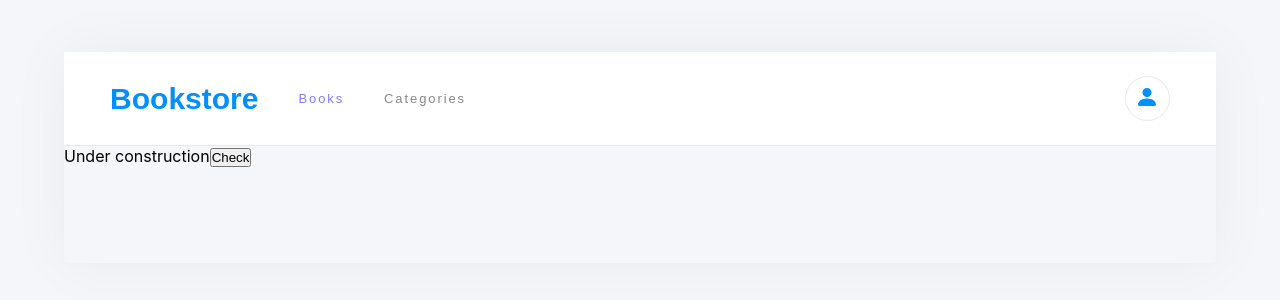
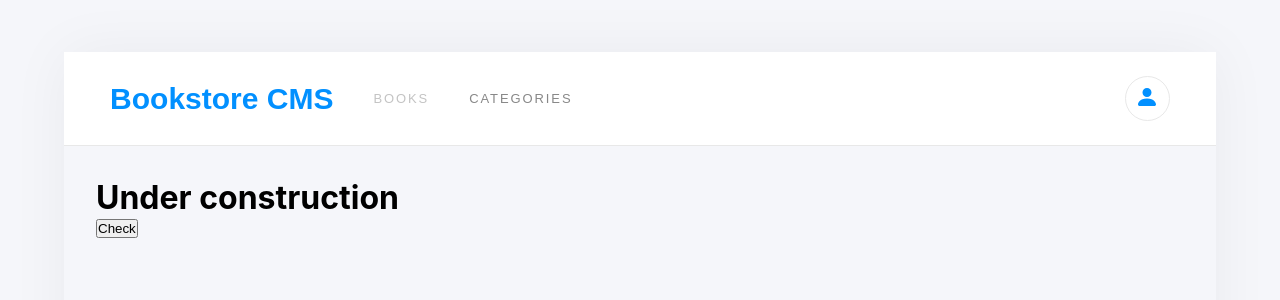
Before and after one commit to Alejandro-Bernal-M/microverse-bookstore, a React (Create React App) app: page /Categories in a window 1280 px wide. Shown: the top 300 px of the page. Built offline with nearby package versions, Linux system fonts and the light colour scheme.

Commit message:
Final touches and linters

```diff
--- a/src/components/Navbar.jsx
+++ b/src/components/Navbar.jsx
@@ -3,17 +3,17 @@ import { BsFillPersonFill } from 'react-icons/bs';
 
 const Navbar = () => {
   const links = [
-    { path: '/', text: 'Books' },
-    { path: 'Categories', text: 'Categories' },
+    { path: '/', text: 'BOOKS' },
+    { path: 'Categories', text: 'CATEGORIES' },
   ];
 
   return (
     <nav className="navbar">
-      <h1 className="navbar-title">Bookstore</h1>
+      <h1 className="navbar-title">Bookstore CMS</h1>
       <ul className="nav-links">
         {links.map((item) => (
           <li key={item.text} className="nav-link">
-            <NavLink to={item.path}>
+            <NavLink className="nav-link" to={item.path}>
               {item.text}
             </NavLink>
           </li>
--- a/src/routes/Categories.jsx
+++ b/src/routes/Categories.jsx
@@ -6,8 +6,10 @@ const Categories = () => {
   const message = useSelector((store) => store.categories);
 
   return (
-    <div>
-      {message.message}
+    <div className="construction">
+      <h1>
+        {message.message}
+      </h1>
       <button
         type="button"
         onClick={() => { dispatch(checkStatus); }}
--- a/src/styles/App.css
+++ b/src/styles/App.css
@@ -28,7 +28,6 @@ body {
 #root {
   width: 100%;
   height: 100%;
-
 }
 
 .wrapper {
@@ -52,7 +51,7 @@ body {
 }
 
 .navbar-title {
-  font-family: "Montserrat",sans-serif;
+  font-family: "Montserrat", sans-serif;
   font-size: 1.875rem;
   font-weight: 700;
   color: #0290ff;
@@ -67,9 +66,9 @@ body {
 }
 
 .nav-link {
-  opacity: .5;
-  font-family: "Montserrat",sans-serif;
-  font-size: .813rem;
+  opacity: 0.5;
+  font-family: "Montserrat", sans-serif;
+  font-size: 0.813rem;
   color: #121212;
   letter-spacing: 1.9px;
 }
@@ -116,18 +115,19 @@ a {
 
 .bookInfo {
   width: 30%;
+  flex: 1;
 }
 
 .bookCategory {
   font-weight: 700;
   color: var(--black);
-  font-family: "Montserrat",sans-serif;
-  font-size: .875rem;
-  opacity: .5;
+  font-family: "Montserrat", sans-serif;
+  font-size: 0.875rem;
+  opacity: 0.5;
 }
 
 .bookTitle {
-  font-family: "Roboto Slab",serif;
+  font-family: "Roboto Slab", serif;
   margin-top: 0.188rem;
   font-size: 1.5rem;
   letter-spacing: -0.2px;
@@ -136,10 +136,10 @@ a {
 }
 
 .bookAuthor {
-  font-size: .875rem;
+  font-size: 0.875rem;
   font-weight: 300;
   color: #4386bf;
-  font-family: "Roboto Slab",serif;
+  font-family: "Roboto Slab", serif;
 }
 
 .bookbtns {
@@ -149,11 +149,11 @@ a {
 }
 
 .bookBtn {
-  font-family: "Roboto Slab",serif;
+  font-family: "Roboto Slab", serif;
   background-color: transparent;
   border: none;
   color: #4386bf;
-  font-size: .875rem;
+  font-size: 0.875rem;
   font-weight: 300;
   align-items: center;
   cursor: pointer;
@@ -190,8 +190,9 @@ a {
   transform: rotate(45deg);
 }
 
-.percent, .completed {
-  font-family: "Montserrat",sans-serif;
+.percent,
+.completed {
+  font-family: "Montserrat", sans-serif;
   color: var(--black);
 }
 
@@ -200,8 +201,8 @@ a {
 }
 
 .completed {
-  font-size: .875rem;
-  opacity: .5;
+  font-size: 0.875rem;
+  opacity: 0.5;
 }
 
 .progress-divider {
@@ -219,21 +220,22 @@ a {
   width: 14rem;
 }
 
-.chapter-label, .chapter {
-  font-family: "Roboto Slab",serif;
+.chapter-label,
+.chapter {
+  font-family: "Roboto Slab", serif;
   font-weight: 300;
   color: var(--black);
 }
 
 .chapter-label {
-  font-size: .813rem;
-  opacity: .5;
+  font-size: 0.813rem;
+  opacity: 0.5;
 }
 
 .chapter {
   margin-top: 1rem;
   font-size: 1.3rem;
-  letter-spacing: -.4px;
+  letter-spacing: -0.4px;
 }
 
 .progress-btn {
@@ -242,9 +244,9 @@ a {
   background-color: #0290ff;
   border-radius: 3px;
   padding: 8px 24px;
-  font-family: "Roboto Slab",serif;
+  font-family: "Roboto Slab", serif;
   font-weight: 300;
-  letter-spacing: .5px;
+  letter-spacing: 0.5px;
   color: #fff;
 }
 
@@ -263,7 +265,7 @@ a {
 .form-title {
   font-size: 1.25rem;
   font-weight: 700;
-  letter-spacing: -.18px;
+  letter-spacing: -0.18px;
   color: #888;
 }
 
@@ -281,7 +283,7 @@ a {
   border: 1px solid #e8e8e8;
   background-color: #fff;
   font-size: 1rem;
-  letter-spacing: -.15px;
+  letter-spacing: -0.15px;
   color: #121212;
   flex: 1;
 }
@@ -293,9 +295,13 @@ a {
   border-radius: 3px;
   background-color: #0290ff;
   border: none;
-  letter-spacing: .5px;
+  letter-spacing: 0.5px;
   color: #fff;
-  font-size: .813rem;
+  font-size: 0.813rem;
   font-weight: 700;
-  font-family: "Roboto Slab",serif;
+  font-family: "Roboto Slab", serif;
 }
+
+.construction {
+  padding: 2rem;
+}
```
Lines whose indentation alone changed are shown as unchanged.
